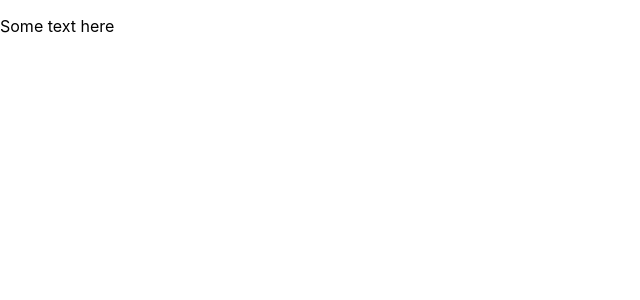
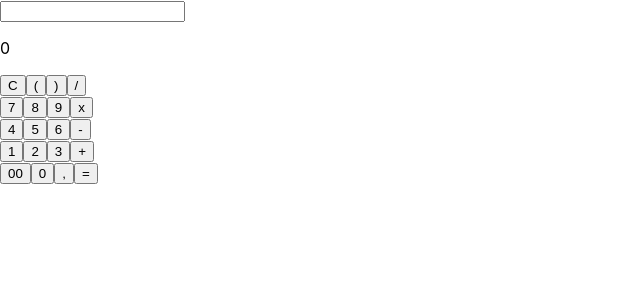
Before and after one commit to PushkarevAR/calculator-app, a React (Create React App) app: page / in a window 1280 px wide. Shown: the top 300 px of the page, without its empty margins (0-640 px from the left). Built offline with nearby package versions, Linux system fonts and the light colour scheme.

Commit message:
add components

```diff
--- a/src/App.tsx
+++ b/src/App.tsx
@@ -1,10 +1,11 @@
 import React from 'react';
 import './App.css';
+import Calculator from './components/Calculator';
 
 function App() {
   return (
     <div className="App">
-      <p>Some text here</p>
+      <Calculator />
     </div>
   );
 }
--- /dev/null
+++ b/src/components/Calculator.tsx
@@ -0,0 +1,65 @@
+import React, { useState } from 'react';
+import InputButton from './InputButton';
+import calculate from '../utils/calculate';
+
+function Calculator(): JSX.Element {
+  const [input, setInput] = useState('');
+  const [result, setResult] = useState(0);
+
+  const handleClick = (content: string): void => {
+    setInput(input + content);
+  };
+
+  const handleChange = (e: React.ChangeEvent<HTMLInputElement>): void => {
+    setInput(e.target.value);
+  };
+
+  const handleDelete = (): void => {
+    if (input.length > 0) setInput(input.slice(0, input.length - 1));
+    else console.log('input is empry');
+  };
+
+  const handleCalculation = (expression: string): void => {
+    const res = calculate(input);
+    setResult(res);
+  };
+
+  return (
+    <>
+      <input type="text" id="exprInput" value={input} onChange={(e) => handleChange(e)} />
+      <p id="result">{result}</p>
+      <div className="calculatorLine">
+        <InputButton content="C" clicked={() => handleDelete()} />
+        <InputButton content="(" clicked={() => handleClick('(')} />
+        <InputButton content=")" clicked={() => handleClick(')')} />
+        <InputButton content="/" clicked={() => handleClick('/')} />
+      </div>
+      <div className="calculatorLine">
+        <InputButton content="7" clicked={() => handleClick('7')} />
+        <InputButton content="8" clicked={() => handleClick('8')} />
+        <InputButton content="9" clicked={() => handleClick('9')} />
+        <InputButton content="x" clicked={() => handleClick('*')} />
+      </div>
+      <div className="calculatorLine">
+        <InputButton content="4" clicked={() => handleClick('4')} />
+        <InputButton content="5" clicked={() => handleClick('5')} />
+        <InputButton content="6" clicked={() => handleClick('6')} />
+        <InputButton content="-" clicked={() => handleClick('-')} />
+      </div>
+      <div className="calculatorLine">
+        <InputButton content="1" clicked={() => handleClick('1')} />
+        <InputButton content="2" clicked={() => handleClick('2')} />
+        <InputButton content="3" clicked={() => handleClick('3')} />
+        <InputButton content="+" clicked={() => handleClick('+')} />
+      </div>
+      <div className="calculatorLine">
+        <InputButton content="00" clicked={() => handleClick('0.0')} />
+        <InputButton content="0" clicked={() => handleClick('0')} />
+        <InputButton content="," clicked={() => handleClick('.')} />
+        <InputButton content="=" clicked={() => handleCalculation(input)} />
+      </div>
+    </>
+  );
+}
+
+export default Calculator;
--- /dev/null
+++ b/src/components/InputButton.tsx
@@ -0,0 +1,14 @@
+import React from 'react';
+
+type ButtonProps = {
+  content: string;
+  clicked(content: string): void;
+}
+
+function InputButton({ content, clicked }: ButtonProps): JSX.Element {
+  return (
+    <button type="button" onClick={() => clicked(content)}>{content}</button>
+  );
+}
+
+export default InputButton;
--- a/src/index.tsx
+++ b/src/index.tsx
@@ -2,8 +2,6 @@ import React from 'react';
 import ReactDOM from 'react-dom';
 import './index.css';
 import App from './App';
-
-import calculate from './utils/calculate';
 
 ReactDOM.render(
   <React.StrictMode>
@@ -11,7 +9,3 @@ ReactDOM.render(
   </React.StrictMode>,
   document.getElementById('root'),
 );
-
-console.log(
-  calculate('100/2/2/2'),
-);
```
